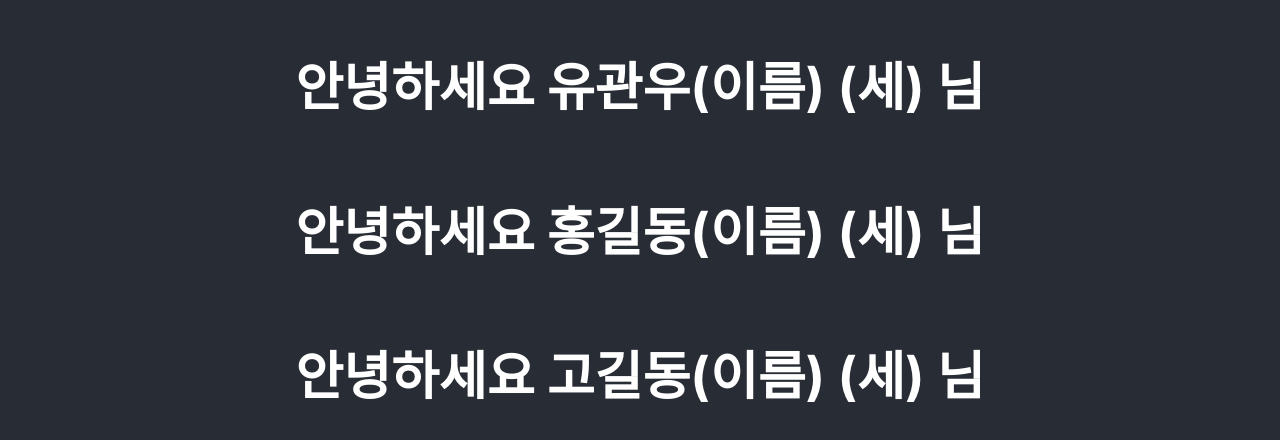
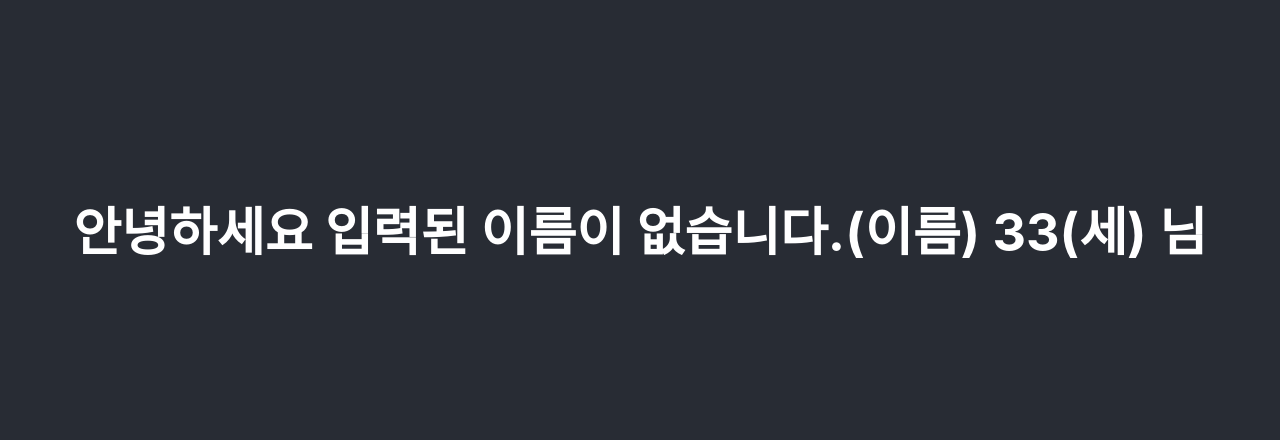
Before and after one commit to skymill2000/finDT, a React (Create React App) app in the folder fintech/: page / in a window 1280 px wide. Shown: the part 172-612 px from the top of the page. Built offline with nearby package versions, Linux system fonts and the light colour scheme.

Commit message:
state 추가

```diff
--- a/fintech/src/App.js
+++ b/fintech/src/App.js
@@ -1,4 +1,5 @@
 import logo from './logo.svg';
+import {useState} from 'react';
 import './App.css';
 
 const Welcome = ({username, age}) => {
@@ -7,12 +8,11 @@ const Welcome = ({username, age}) => {
 
 
 function App() {
+  const [username, setUsername] = useState("입력된 이름이 없습니다.");
   return (
     <div className="App">
       <header className="App-header">
-        <Welcome username="유관우"></Welcome>
-        <Welcome username="홍길동"></Welcome>
-        <Welcome username="고길동"></Welcome>
+        <Welcome username={username} age="33"></Welcome>
       </header>
     </div>
   );
```
